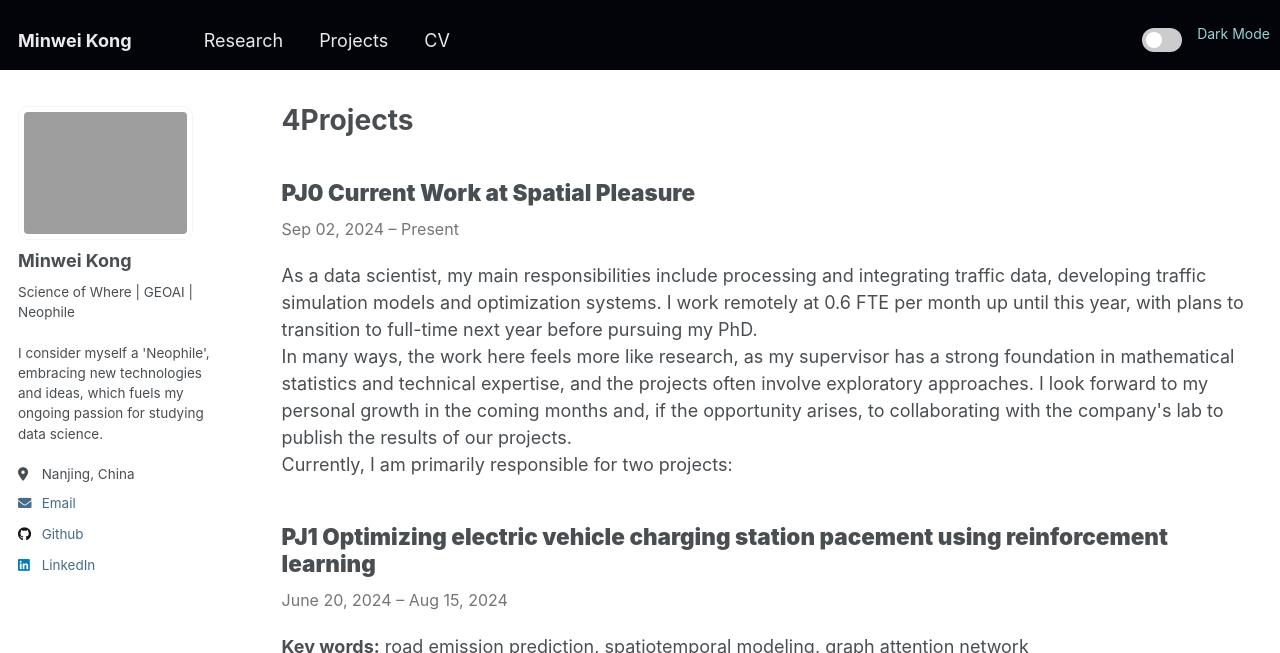
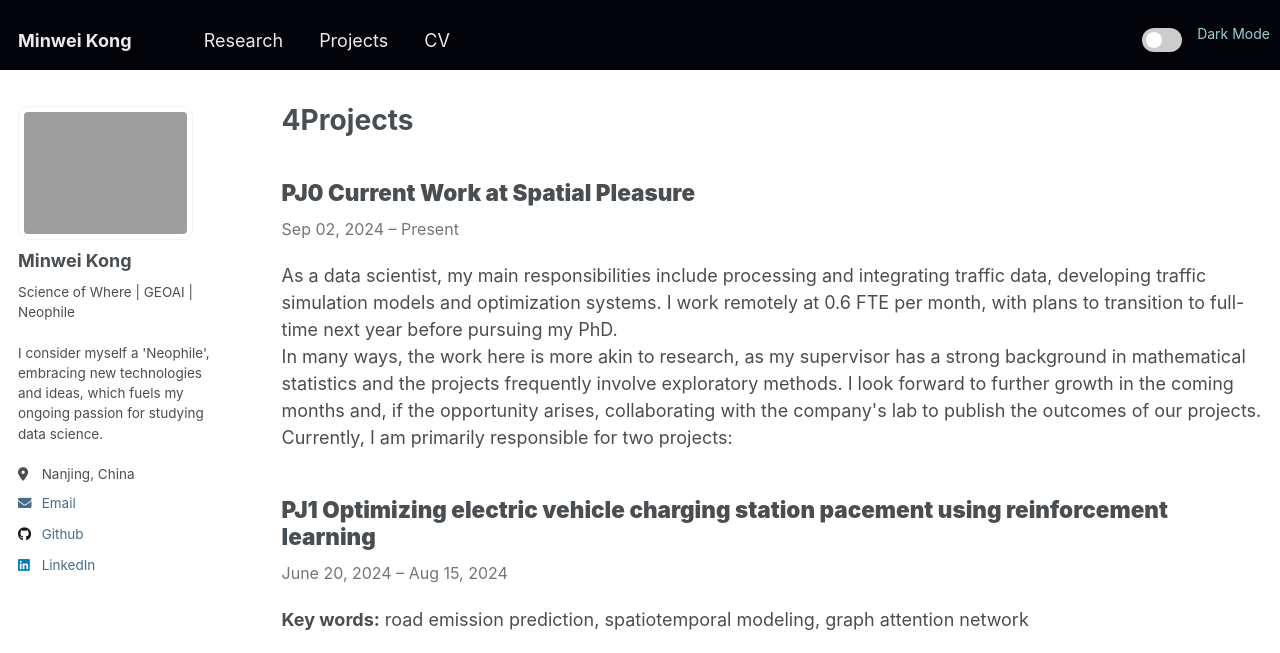
Before and after one commit to Minw913/minw913.github.io, a Jekyll site: the page built from _pages/projects.md, in a window 1280 px wide and 900 px high, cut to the strip 0-653 px from the top of the window. Built offline with Jekyll 4.4.1, drawn with Linux system fonts in a browser that asks for light colours; nearby versions of some CDN libraries.

Commit message:
update work

```diff
--- a/_pages/projects.md
+++ b/_pages/projects.md
@@ -10,8 +10,8 @@ redirect_from:
 <!-- 研究项目标题 -->
 ## **PJ0 Current Work at Spatial Pleasure**
 <p style="color: #757575; font-size: 16px;">Sep 02, 2024 – Present</p>
-<p>As a data scientist, my main responsibilities include processing and integrating traffic data, developing traffic simulation models and optimization systems. I work remotely at 0.6 FTE per month up until this year, with plans to transition to full-time next year before pursuing my PhD.<br>
-In many ways, the work here feels more like research, as my supervisor has a strong foundation in mathematical statistics and technical expertise, and the projects often involve exploratory approaches. I look forward to my personal growth in the coming months and, if the opportunity arises, to collaborating with the company's lab to publish the results of our projects.<br>
+<p>As a data scientist, my main responsibilities include processing and integrating traffic data, developing traffic simulation models and optimization systems. I work remotely at 0.6 FTE per month, with plans to transition to full-time next year before pursuing my PhD.<br>
+In many ways, the work here is more akin to research, as my supervisor has a strong background in mathematical statistics and the projects frequently involve exploratory methods. I look forward to further growth in the coming months and, if the opportunity arises, collaborating with the company's lab to publish the outcomes of our projects.<br>
 Currently, I am primarily responsible for two projects:
 </p>
 
```
